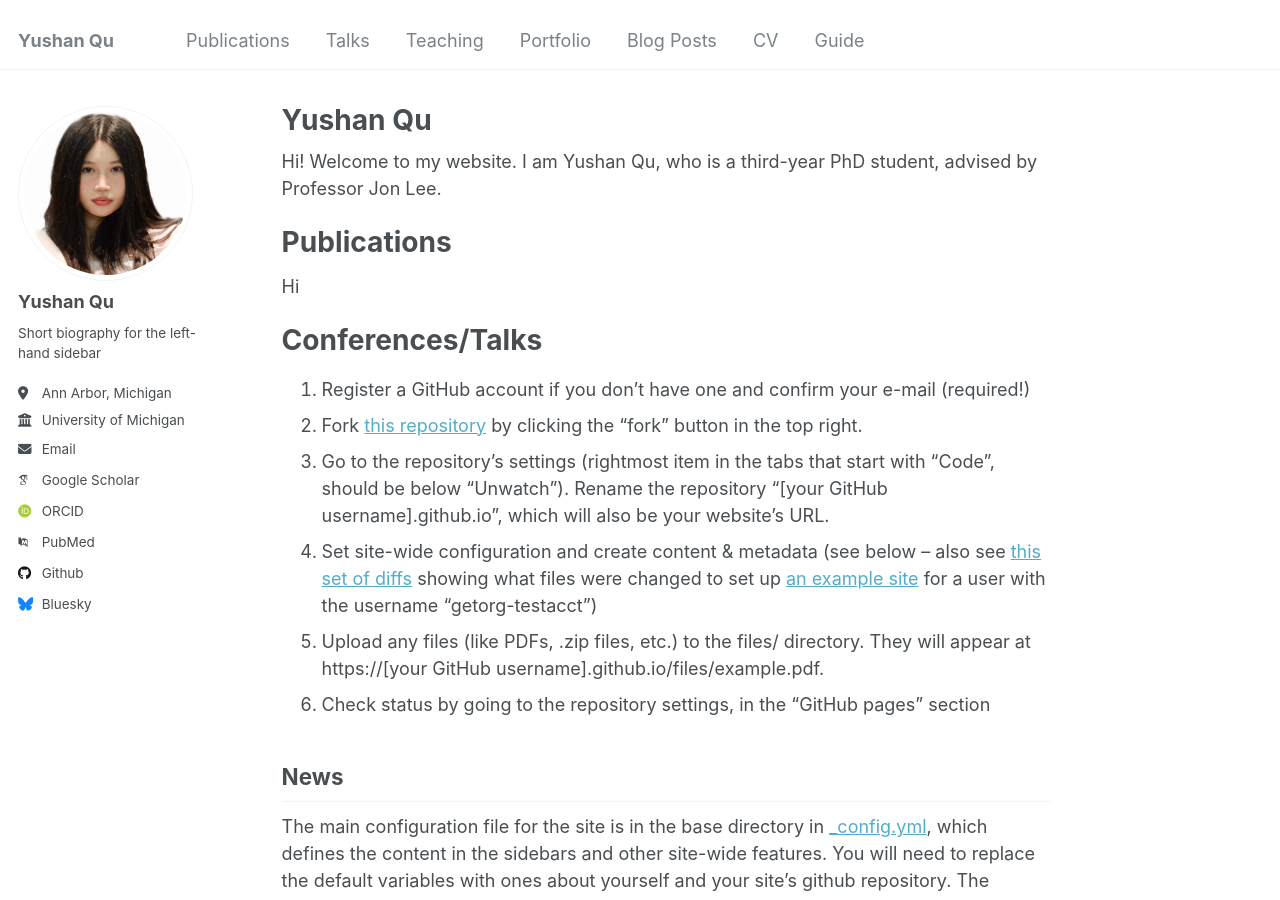
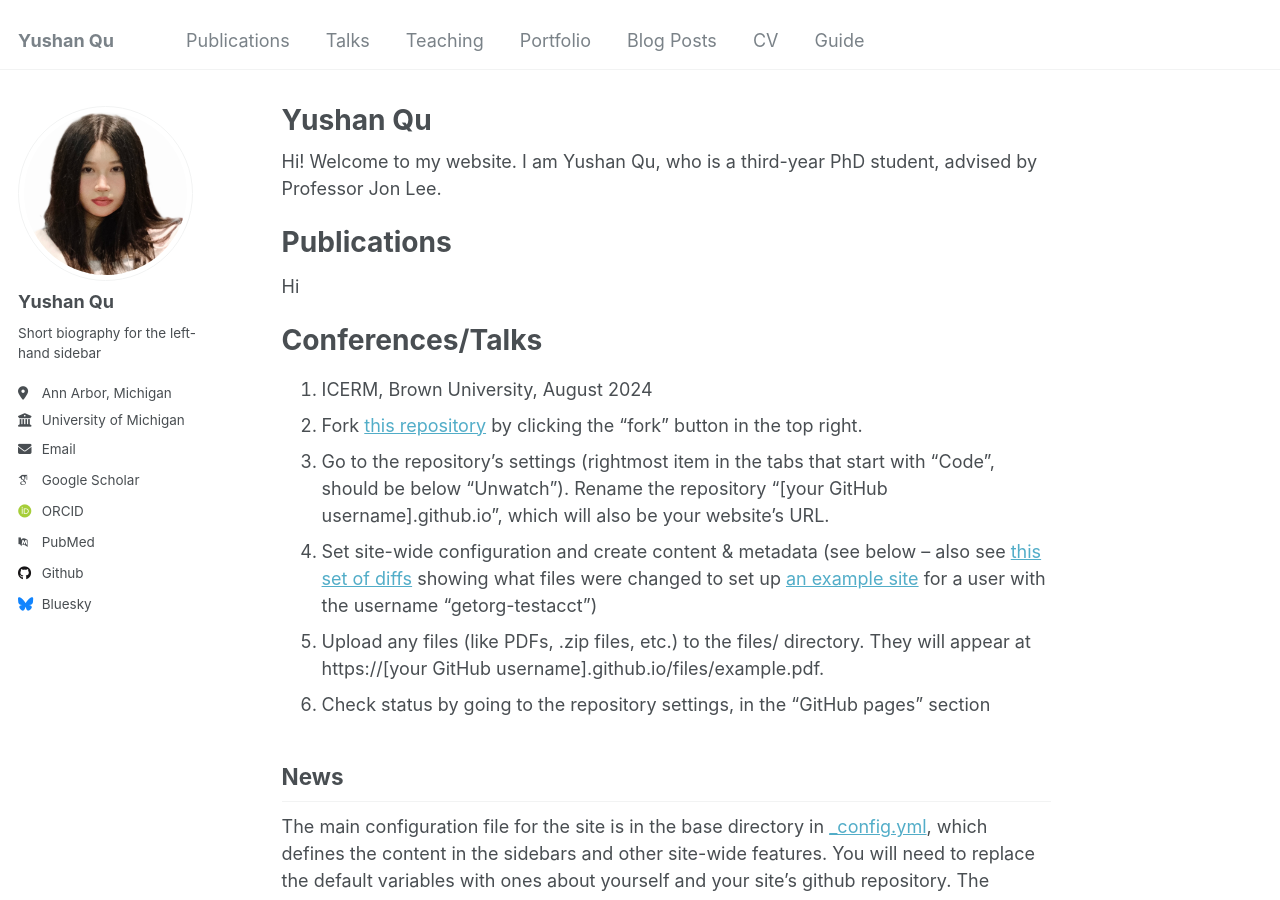
Before and after one commit to yushanqu/yushanqu.github.io, a Jekyll site: the page built from _pages/about.md, in a window 1280 px wide and 900 px high. Built offline with Jekyll 4.4.1, drawn with Linux system fonts in a browser that asks for light colours; some web fonts are replaced.

Commit message:
Update about.md

```diff
--- a/_pages/about.md
+++ b/_pages/about.md
@@ -15,7 +15,7 @@ Hi
 
 Conferences/Talks
 ======
-1. Register a GitHub account if you don't have one and confirm your e-mail (required!)
+1. ICERM, Brown University, August 2024
 1. Fork [this repository](https://github.com/academicpages/academicpages.github.io) by clicking the "fork" button in the top right.
 1. Go to the repository's settings (rightmost item in the tabs that start with "Code", should be below "Unwatch"). Rename the repository "[your GitHub username].github.io", which will also be your website's URL.
 1. Set site-wide configuration and create content & metadata (see below -- also see [this set of diffs](http://archive.is/3TPas) showing what files were changed to set up [an example site](https://getorg-testacct.github.io) for a user with the username "getorg-testacct")
```
